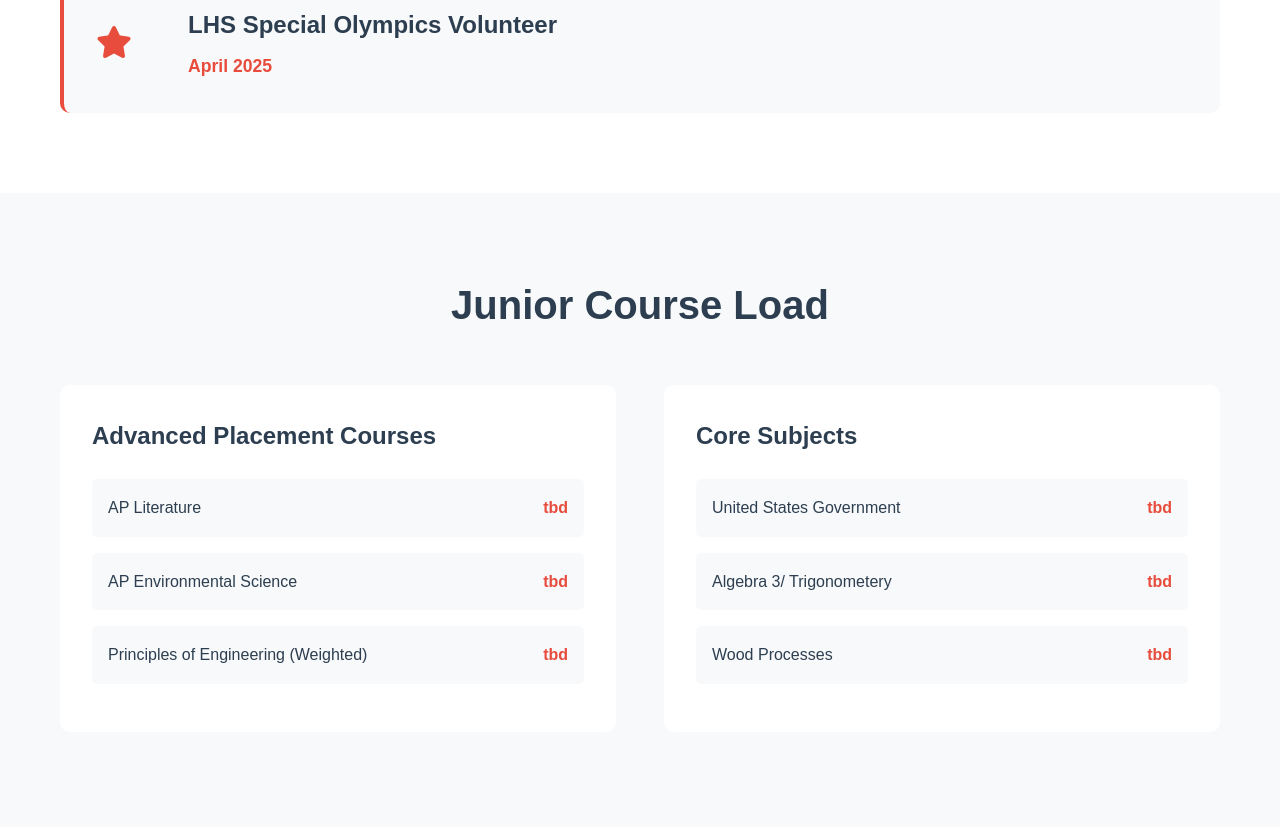
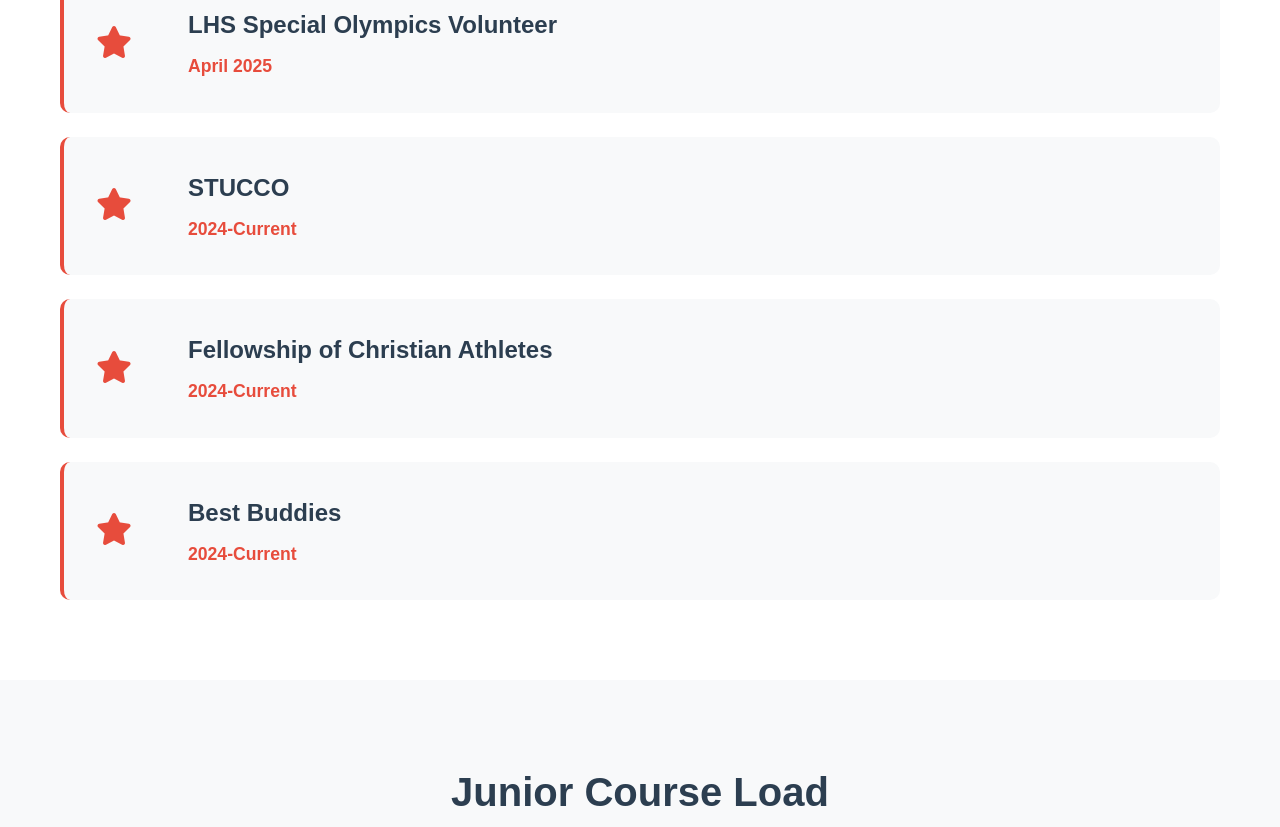
Before and after one commit to archambeault-com/family-website-kelly, a React app: page academics.html in a window 1280 px wide. Shown: the part 2560-3387 px from the top of the page. Built offline with nearby package versions, Linux system fonts and the light colour scheme.

Commit message:
updates sept2

```diff
--- a/academics.html
+++ b/academics.html
@@ -132,6 +132,33 @@
                     <div class="award-content">
                         <h3>LHS Special Olympics Volunteer</h3>
                         <span class="award-year">April 2025</span>
+                    </div>
+                </div>
+                <div class="award-item">
+                    <div class="award-icon">
+                        <i class="fas fa-star"></i>
+                    </div>
+                    <div class="award-content">
+                        <h3>STUCCO</h3>
+                        <span class="award-year">2024-Current</span>
+                    </div>
+                </div>
+                <div class="award-item">
+                    <div class="award-icon">
+                        <i class="fas fa-star"></i>
+                    </div>
+                    <div class="award-content">
+                        <h3>Fellowship of Christian Athletes</h3>
+                        <span class="award-year">2024-Current</span>
+                    </div>
+                </div>
+                <div class="award-item">
+                    <div class="award-icon">
+                        <i class="fas fa-star"></i>
+                    </div>
+                    <div class="award-content">
+                        <h3>Best Buddies</h3>
+                        <span class="award-year">2024-Current</span>
                     </div>
                 </div>
             </div>
@@ -345,7 +372,7 @@
                     <p>Passionate about understanding business entrepreneurship</p>
                 </div>
                 <div class="interest-card">
-                    <i class="fas fa-brain"></i>
+                    <i class="fas fa-sun"></i>
                     <h3>Architecture</h3>
                     <p>Interested architecture concepts and career paths</p>
                 </div>
```
Also changed, not shown: achievements.html (+3 -3 lines), index.html (+1 -1 lines), resume.html (+2 -2 lines), README.md.
